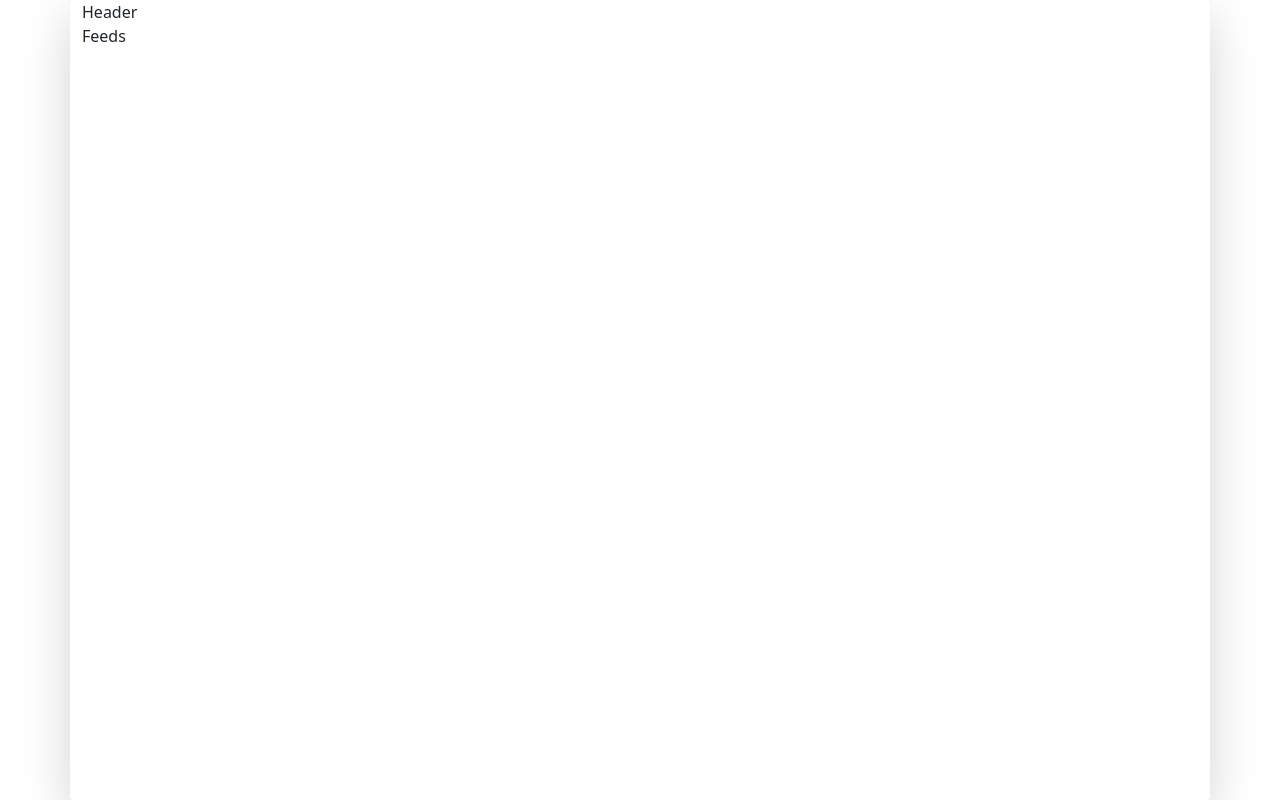
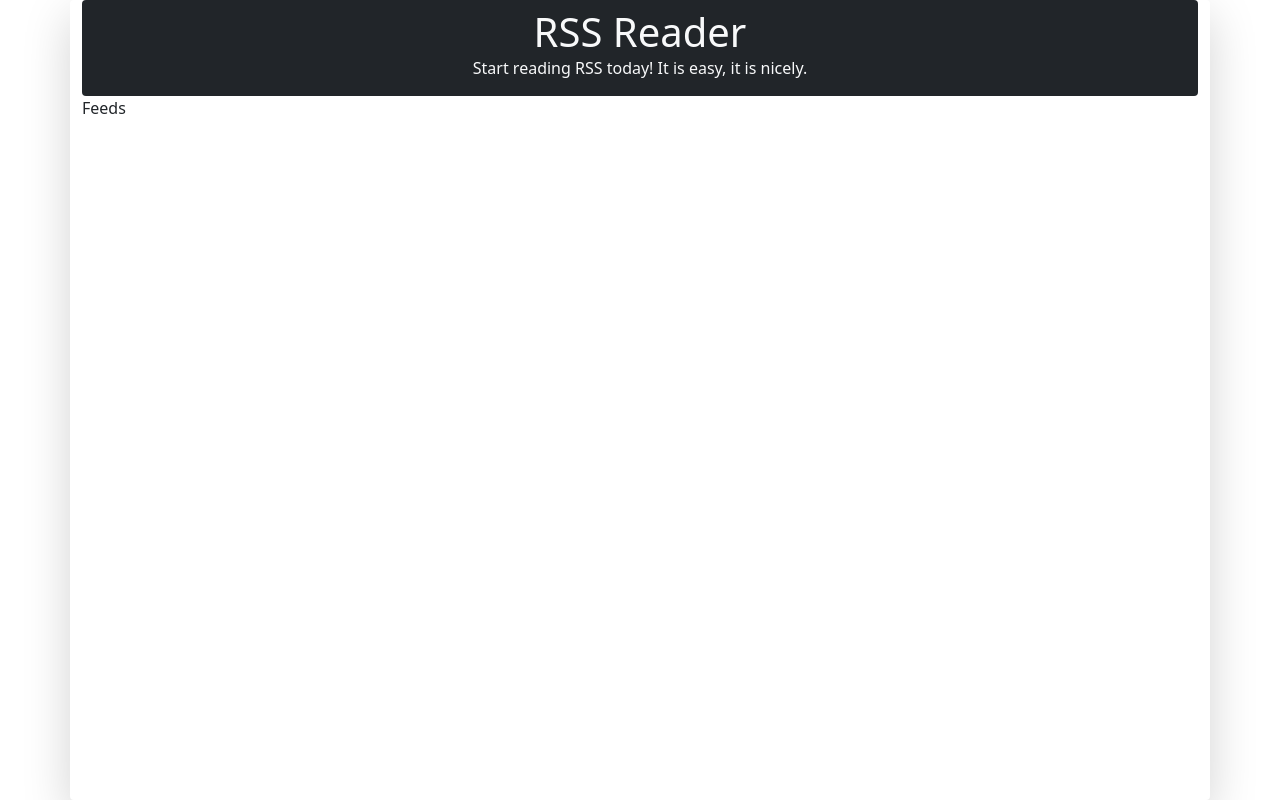
Before and after one commit to olegdemchenko/patterns, a React app: page / in a window 1280 px wide. Built offline with nearby package versions, Linux system fonts and the light colour scheme; what rss-feed-emitter would draw is missing.

Commit message:
Create Header comp base structure

```diff
--- a/src/observer/components/Header.tsx
+++ b/src/observer/components/Header.tsx
@@ -1,7 +1,12 @@
 import React from 'react';
 
 function Header() {
-  return <div>Header</div>;
+  return (
+    <div className="pt-2 pb-3 bg-dark rounded text-center text-light">
+      <h1 className="mb-0">RSS Reader</h1>
+      <p className="mb-0">Start reading RSS today! It is easy, it is nicely.</p>
+    </div>
+  );
 }
 
 export default Header;
```
